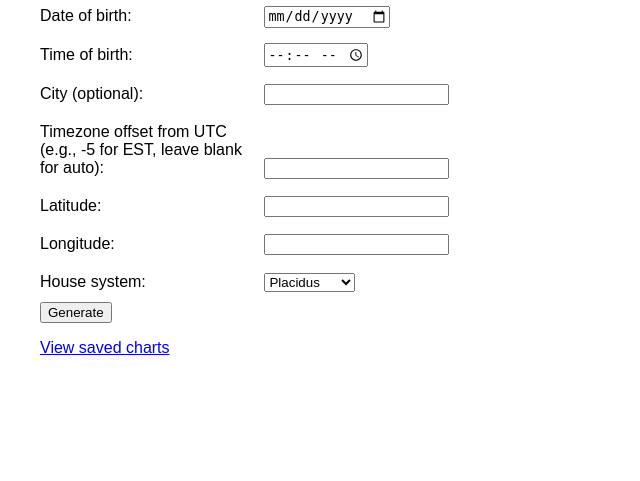
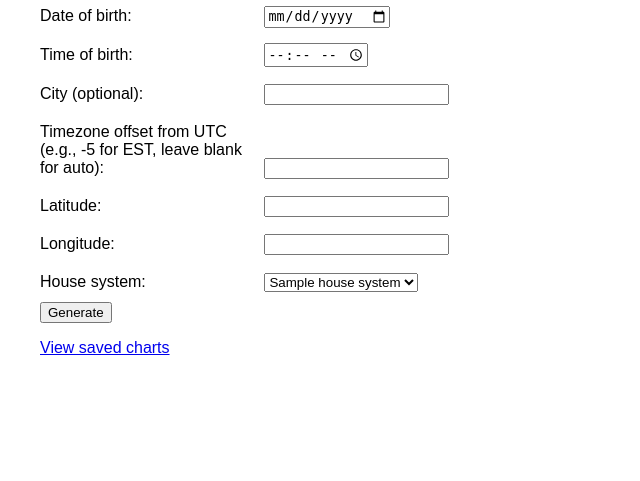
Before and after one commit to tsvb/moonandsun, a Flask app: template templates/index.html in a window 1280 px wide. Shown: the part 99-580 px from the top of the page, without its empty margins (0-640 px from the left). Run offline with Flask 3, Linux system fonts and the light colour scheme; the template is opened without the code that fills it: most values are stand-ins (such as "Sample title", 1, 10 or a date in 2020).

Commit message:
Add house system mapping and templates

```diff
--- a/app.py
+++ b/app.py
@@ -55,6 +55,16 @@ SIGN_RULERS = {
     'Capricorn': 'Saturn',
     'Aquarius': 'Uranus',
     'Pisces': 'Neptune',
+}
+
+HOUSE_SYSTEMS = {
+    'P': 'Placidus',
+    'W': 'Whole Sign',
+    'K': 'Koch',
+    'E': 'Equal House',
+    'C': 'Campanus',
+    'R': 'Regiomontanus',
+    'O': 'Porphyry',
 }
 
 # Directory to store saved chart images and metadata
@@ -722,6 +732,7 @@ def index():
                 part_of_fortune=formatted_pof,
                 cusps=formatted_cusps,
                 house_system=hsys.decode(),
+                house_systems=HOUSE_SYSTEMS,
             )
         except Exception as exc:
             flash(str(exc))
@@ -734,6 +745,7 @@ def index():
                 lat_value=request.form.get('latitude', ''),
                 lon_value=request.form.get('longitude', ''),
                 house_system_value=request.form.get('house_system', 'P'),
+                house_systems=HOUSE_SYSTEMS,
             )
     return render_template(
         'index.html',
@@ -744,6 +756,7 @@ def index():
         lat_value='',
         lon_value='',
         house_system_value='P',
+        house_systems=HOUSE_SYSTEMS,
     )
 
 
@@ -848,6 +861,7 @@ def edit_chart(filename):
         lat_value=md.get('latitude', ''),
         lon_value=md.get('longitude', ''),
         house_system_value=md.get('house_system', 'P'),
+        house_systems=HOUSE_SYSTEMS,
     )
 
 if __name__ == '__main__':
--- a/templates/chart.html
+++ b/templates/chart.html
@@ -104,7 +104,7 @@
     {% endfor %}
   </ul>
 
-  <h2>House Cusps ({{ house_system }})</h2>
+  <h2>House Cusps ({{ house_systems.get(house_system, house_system) }})</h2>
   <table border="1">
     <tr><th>House</th><th>Cusp Longitude</th></tr>
     {% for cusp in cusps %}
--- a/templates/index.html
+++ b/templates/index.html
@@ -33,8 +33,9 @@
     <input type="number" name="longitude" step="any" value="{{ lon_value|default('') }}"><br>
     <label>House system:</label>
     <select name="house_system">
-      <option value="P" {% if house_system_value == 'P' %}selected{% endif %}>Placidus</option>
-      <option value="W" {% if house_system_value == 'W' %}selected{% endif %}>Whole Sign</option>
+      {% for code, name in house_systems.items() %}
+      <option value="{{ code }}" {% if house_system_value == code %}selected{% endif %}>{{ name }}</option>
+      {% endfor %}
     </select><br>
     <button type="submit">Generate</button>
   </form>
```
